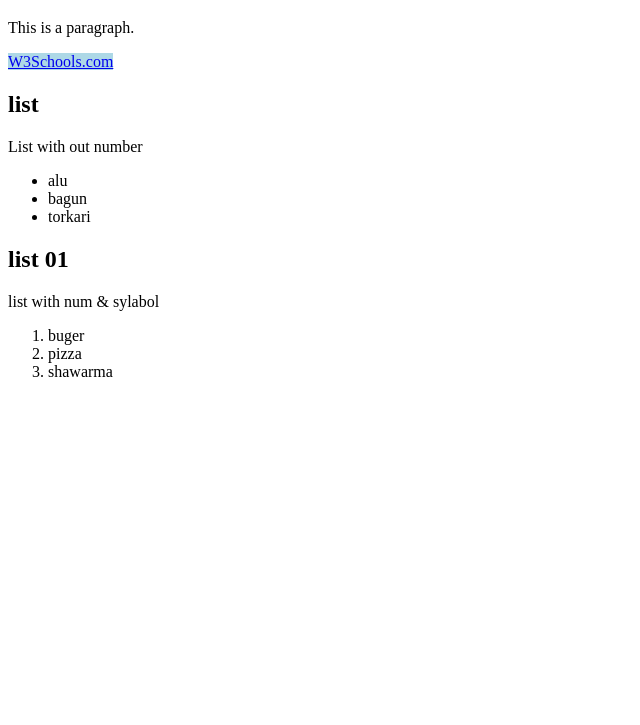
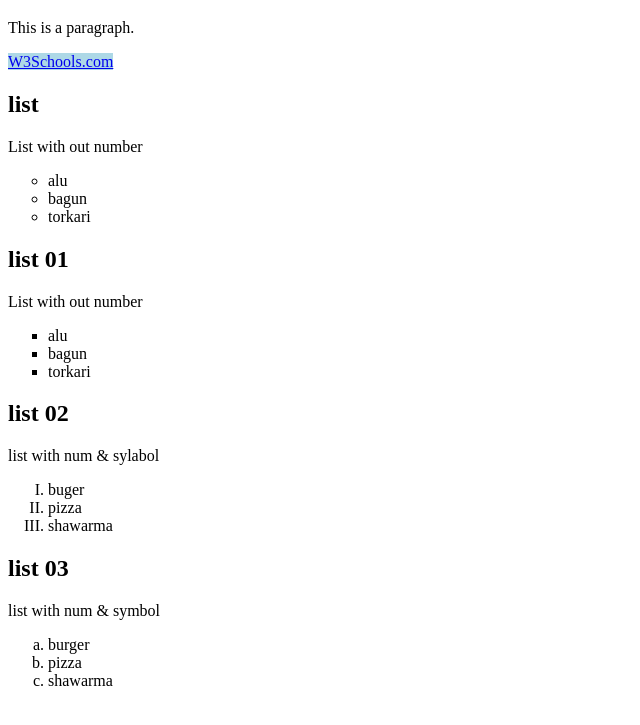
Before and after one commit to okparves/my-first-project, a plain HTML site: page index.html in a window 1280 px wide. Shown: the part 61-786 px from the top of the page, without its empty margins (0-640 px from the left). Drawn offline with Linux system fonts and the light colour scheme.

Commit message:
added list

```diff
--- a/index.html
+++ b/index.html
@@ -42,15 +42,29 @@ ol.d{
 <p><a href="https://www.w3schools.com">W3Schools.com</a></p>
 <h2>list</h2>
 <p>List with out number</p>
-<ul>
+<ul class="a">
     <li>alu</li>
     <li>bagun</li>
     <li>torkari</li>
 </ul>
 <h2>list 01</h2>
+<p>List with out number</p>
+<ul class="b">
+    <li>alu</li>
+    <li>bagun</li>
+    <li>torkari</li>
+</ul>
+<h2>list 02</h2>
 <p>list with num & sylabol</p>
-<ol>
+<ol class="c">
     <li>buger</li>
+    <li>pizza</li>
+    <li>shawarma</li>
+</ol>
+<h2>list 03</h2>
+<p>list with num & symbol</p>
+<ol class="d">
+    <li>burger</li>
     <li>pizza</li>
     <li>shawarma</li>
 </ol>
```
